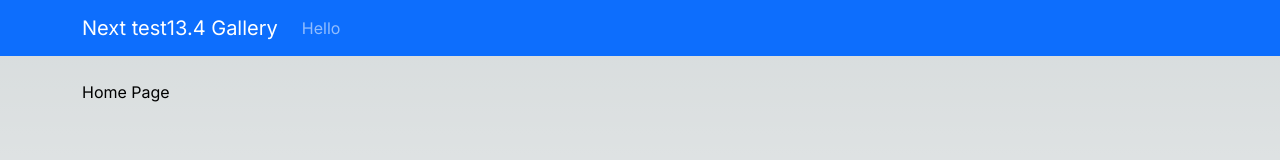
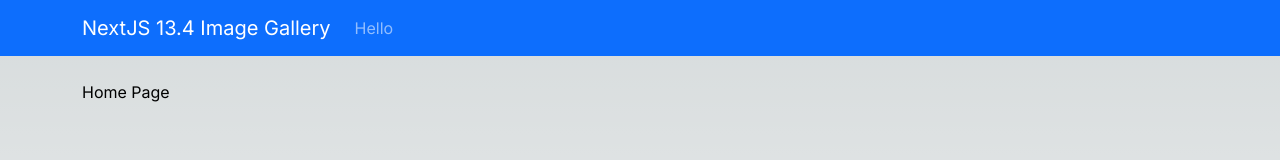
Before and after one commit to albibenni/next-app-playground, a Next.js app: page / in a window 1280 px wide. Shown: the top 160 px of the page. Built offline with nearby package versions, Linux system fonts and the light colour scheme.

Commit message:
navbar finished

```diff
--- a/src/app/NavBar.tsx
+++ b/src/app/NavBar.tsx
@@ -1,7 +1,10 @@
 'use client';
 import { Container, Nav, Navbar } from 'react-bootstrap';
+import Link from 'next/link';
+import { usePathname } from 'next/navigation';
 
 export default function NavBar() {
+  const pathname = usePathname();
   return (
     <Navbar
       bg="primary"
@@ -11,11 +14,15 @@ export default function NavBar() {
       collapseOnSelect
     >
       <Container>
-        <Navbar.Brand href="/">Next test13.4 Gallery</Navbar.Brand>
+        <Navbar.Brand as={Link} href="/">
+          NextJS 13.4 Image Gallery
+        </Navbar.Brand>
         <Navbar.Toggle aria-controls="main-navbar" />
         <Navbar.Collapse id="main-navbar">
           <Nav>
-            <Nav.Link href="/hello"> Hello</Nav.Link>
+            <Nav.Link as={Link} href="/hello" active={pathname === '/hello'}>
+              Hello
+            </Nav.Link>
           </Nav>
         </Navbar.Collapse>
       </Container>
```
